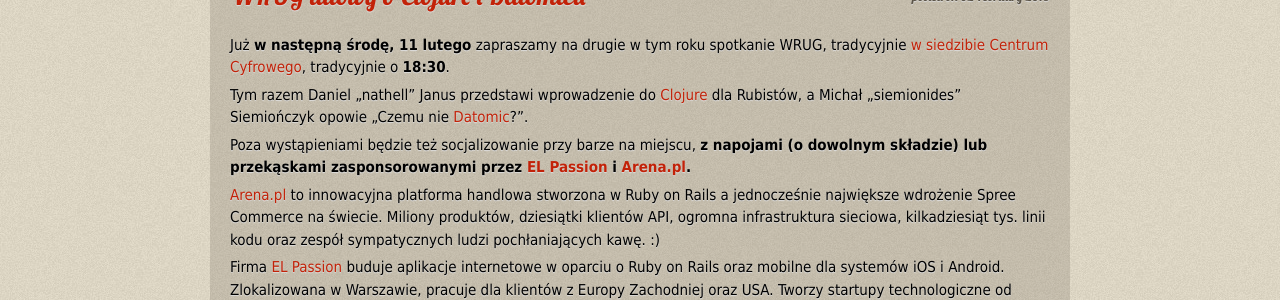
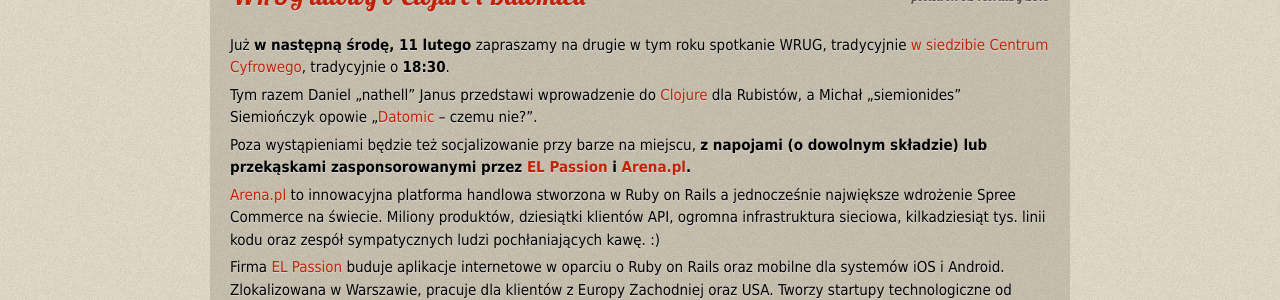
Before and after one commit to wrug/wrug.eu, a Jekyll site: the page built from _posts/2015-02-02-spotkanie-lutowe.md, in a window 1280 px wide. Shown: the part 303-603 px from the top of the page. Built offline with Jekyll 4.4.1, drawn with Linux system fonts in a browser that asks for light colours; comment, search, counter and statistics services are not loaded.

Commit message:
sudden talk title clarification

```diff
--- a/_posts/2015-02-02-spotkanie-lutowe.md
+++ b/_posts/2015-02-02-spotkanie-lutowe.md
@@ -9,7 +9,7 @@
 
 Tym razem Daniel „nathell” Janus przedstawi wprowadzenie do
 [Clojure](http://clojure.org) dla Rubistów, a Michał „siemionides”
-Siemiończyk opowie „Czemu nie [Datomic](http://www.datomic.com)?”.
+Siemiończyk opowie „[Datomic](http://www.datomic.com) – czemu nie?”.
 
 Poza wystąpieniami będzie też socjalizowanie przy barze na miejscu, **z
 napojami (o dowolnym składzie) lub przekąskami zasponsorowanymi przez
```
